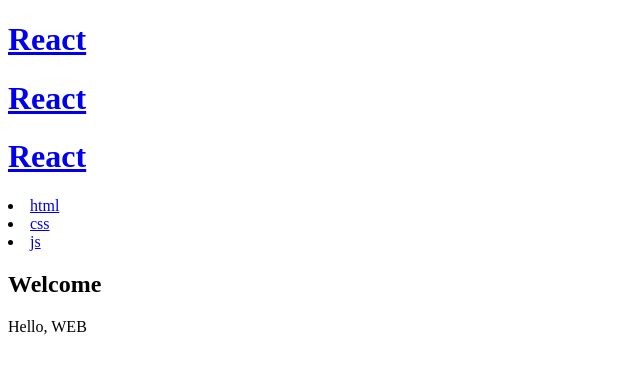
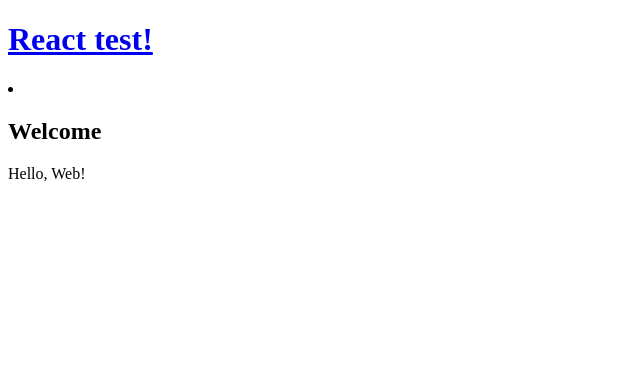
Before and after one commit to anutoyam/Study, a React (Create React App) app in the folder REACT/react-app/: page / in a window 1280 px wide. Shown: the top 372 px of the page, without its empty margins (0-640 px from the left). Built offline with nearby package versions, Linux system fonts and the light colour scheme.

Commit message:
22.07.11_1

```diff
--- a/REACT/react-app/src/App.js
+++ b/REACT/react-app/src/App.js
@@ -1,35 +1,36 @@
 import './App.css';
 
-function Header() {
+function Header(props) {
   return <header>
-  <h1><a href='/'>React</a></h1>
+  <h1><a href='/'>{props.title}</a></h1>
 </header>
 }
 
-function Nav() {
+function Nav(props ) {
   return <nav>
-  <li><a href="/read/1">html</a></li>
-  <li><a href="/read/2">css</a></li>
-  <li><a href="/read/3">js</a></li>
+  <li><a href="/read/{props.id}">{props.title}</a></li>
 </nav>
 }
 
-function Article() {
+function Article(props) {
   return<article>
-  <h2>Welcome</h2>
-    Hello, WEB
+  <h2>{props.title}</h2>
+    {props.body}
   </article>
 
 }
 
 function App() {
+  const topic = [
+    {id:1, title:'html', body:'html is ...'},
+    {id:2, title:'css', body:'css is ...'},
+    {id:3, title:'javascript', body:'javascript is ...'}
+  ]
   return (
     <div>
-      <Header></Header>
-      <Header></Header>
-      <Header></Header>
-      <Nav></Nav>
-      <Article></Article>
+      <Header title = "React test!"></Header>
+      <Nav ></Nav>
+      <Article title = "Welcome" body = "Hello, Web!"></Article>
     </div>
   );
 }
```
